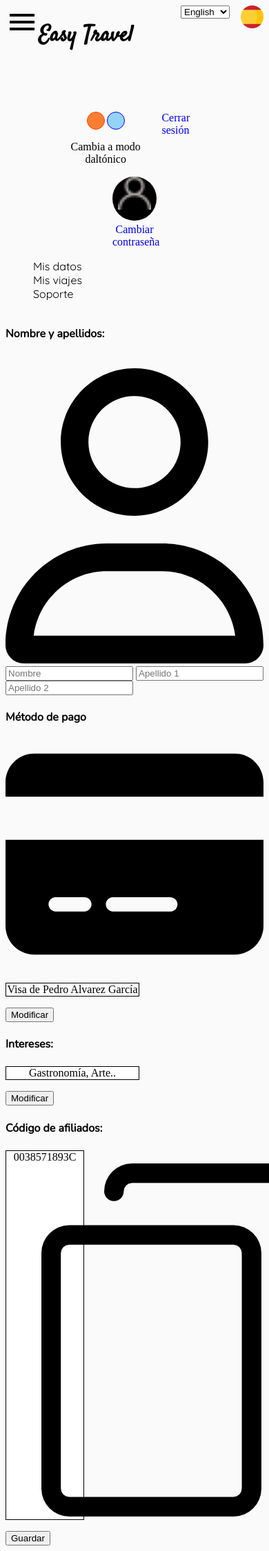
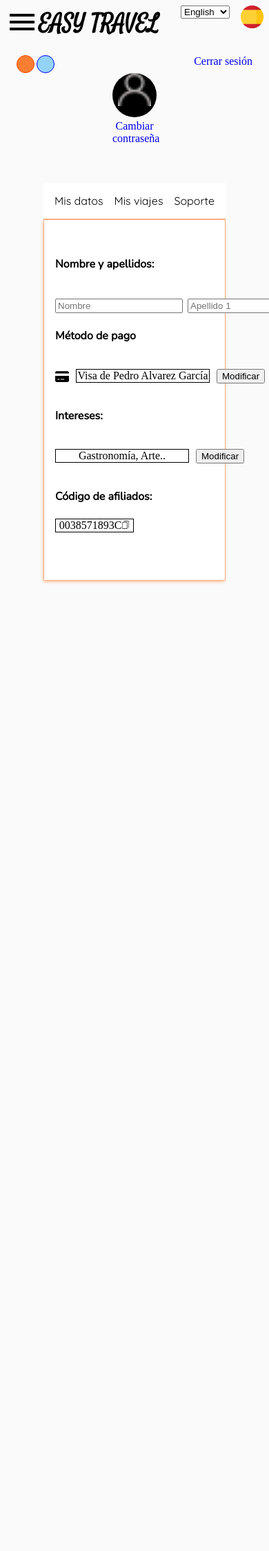
Before and after one commit to EasyTravel-STUCOM/EasyTravel, a PHP site: page /MyPage.html in a window 390 px wide; the page is wider, and only the part inside the window is pictured. Shown: that part at 69% size. After the commit the page ends 846 px from the top of that part, so only its background shows below. Run offline with PHP 8.4, Linux system fonts and the light colour scheme.

Commit message:
He acabado de maquetar la página

```diff
--- a/EasyTravelWeb/MyPage.html
+++ b/EasyTravelWeb/MyPage.html
@@ -10,7 +10,8 @@
     <link rel="preconnect" href="https://fonts.gstatic.com" crossorigin>
     <!-- <link href="https://fonts.googleapis.com/css2?family=Nunito:wght@300&family=Quicksand:wght@300&family=Satisfy&display=swap" rel="stylesheet">
     <link href="https://fonts.googleapis.com/css2?family=Nunito&family=Satisfy&display=swap" rel="stylesheet"> -->
-    <link href="https://fonts.googleapis.com/css2?family=Nunito&family=Quicksand&family=Satisfy&display=swap" rel="stylesheet">
+    <link href="https://fonts.googleapis.com/css2?family=Nunito&family=Quicksand&family=Satisfy&display=swap"
+        rel="stylesheet">
     <title>MyPage</title>
 </head>
 
@@ -18,7 +19,7 @@
     <header class="encabezado">
         <div class="encabezado__img"><img src="img/hamburger menu.png" alt=""></div>
         <div class="encabezado__titulo">
-            <h1>Easy Travel</h1>
+            <h1>EASY TRAVEL</h1>
         </div>
         <div class="encabezado__idiomas">
             <div class="encabezado__idiomas--select">
@@ -64,6 +65,13 @@
             </ul>
 
         </aside>
+
+        <div class="menu__flex">
+            <a href="#">Mis datos</a>
+            <a href="#">Mis viajes</a>
+            <a href="#">Soporte</a>
+        </div>
+
         <div class="ventana">
             <div class="ventana__misDatos">
                 <form action="" method="POST">
--- a/EasyTravelWeb/css/MyPage.css
+++ b/EasyTravelWeb/css/MyPage.css
@@ -9,19 +9,21 @@
     --subtitulo: 'Nunito', 'sans-serif';
 }
 
+
 body {
     background-color: var(--primario);
 }
 
-li{
+li {
     font-family: var(--menu);
 }
 
-h1{
+h1 {
     font-family: var(--titulo);
+    line-height: 13px;
 }
 
-h4{
+h4 {
     font-family: var(--subtitulo);
 }
 
@@ -112,19 +114,133 @@ h4{
     display: grid;
 }
 
-.afiliados img:hover{
+.afiliados img:hover {
     cursor: pointer;
     background-color: #ccc;
     transition: all 500ms;
 }
 
+.nombreApellidos img {
+    width: 14px;
+}
+
+.afiliados img {
+    width: 12px;
+}
+
+.tarjeta__imagen {
+    width: 20px;
+}
+
 @media (max-width: 950px) {
 
+    .principal{
+        margin: 55px;
+    }
+
+    .navegacion {
+        padding: 2rem;
+        display: flex;
+        justify-content: space-between;
+        padding: 1rem 1rem 0px 1rem;
+    }
+
+    .colores__texto {
+        display: none;
+    }
+
+    .menu {
+        display: none;
+    }
+
+    .menu__flex {
+        padding: 1rem;
+        display: flex;
+        justify-content: space-between;
+        margin-top: 2rem;
+        background: var(--blanco);
+        border-bottom: 1px solid var(--opciones);
+    }
+
+    .menu__flex a {
+        text-decoration: none;
+        font-family: var(--menu);
+        color: black;
+        transition: all 250ms;
+
+    }
+
+    .menu__flex a:hover {
+        font-style: bold;
+        font-family: var(--menu);
+        color: black;
+        transition: all 250ms;
+        text-shadow: 1px 2px 2px #ccc;
+    }
+
+    .ventana {
+        padding: 1rem 1rem 1rem 0;
+        background-color: var(--blanco);
+        border-top: none;
+        border: 1px solid var(--opciones);
+        box-shadow: -1px 2px 5px -1px var(--opciones);;
+    }
+
+    .ventana__misDatos{
+        margin: 1rem;
+    }
+
+    .nombreApellidos__grid {
+        display: grid;
+        grid-template-columns: 1fr 1fr 1fr;
+        gap: 7px;
+    }
+
+    .nombreApellidos__grid label:first-child {
+        display: none;
+    }
+
+    .tarjeta__grid{
+        display: grid;
+        grid-template-columns: 0fr 0fr 0fr;
+        gap: 10px;
+    }
+
+    .tarjeta__grid img{
+        margin-top: 18px;
+    }
+
+    .tarjeta__grid button{
+        height: 21px;
+        margin-top: 16px;
+
+    }
+
+    .intereses__grid{
+        display: grid;
+        grid-template-columns: 0fr 0fr;
+        gap: 10px;
+    }
+
+    .intereses__grid button{
+        height: 21px;
+        margin-top: 16px;
+    }
+
+    .guardar{
+        margin-top: 1rem;
+        display: flex;
+        flex-direction: row-reverse;
+    }
 
 }
 
 
-@media (min-width: 768px) {
+@media (min-width: 950px) {
+    .menu__flex {
+        display: none;
+    }
+
     .principal {
         display: grid;
         grid-template-columns: 2fr 5fr;
```
